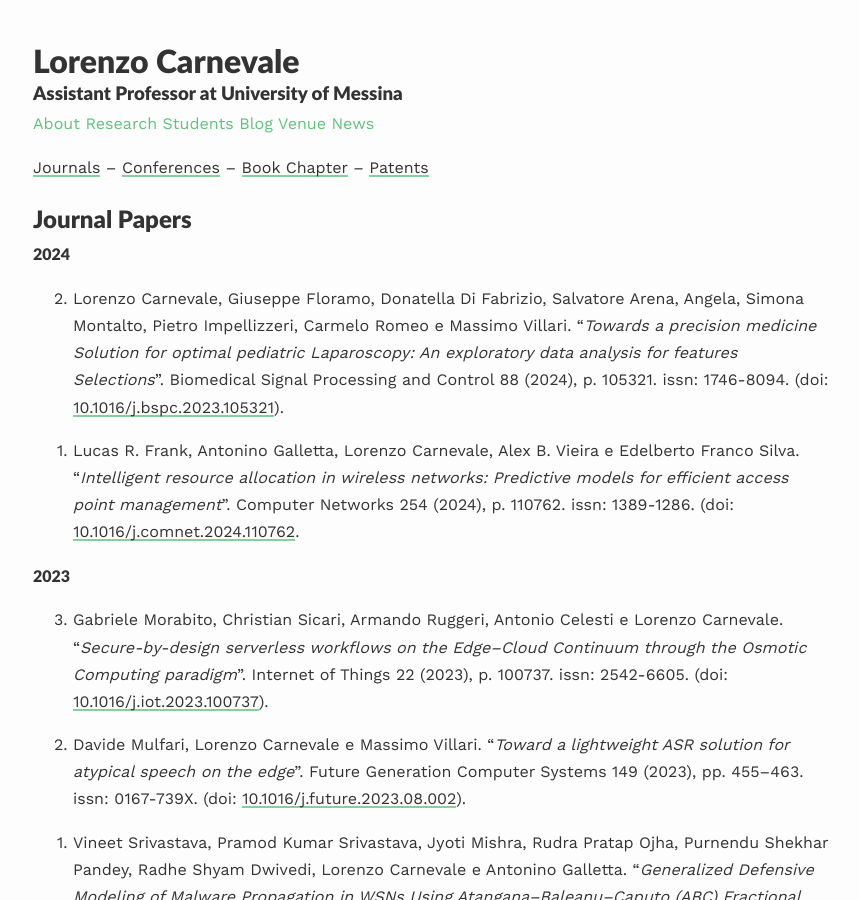
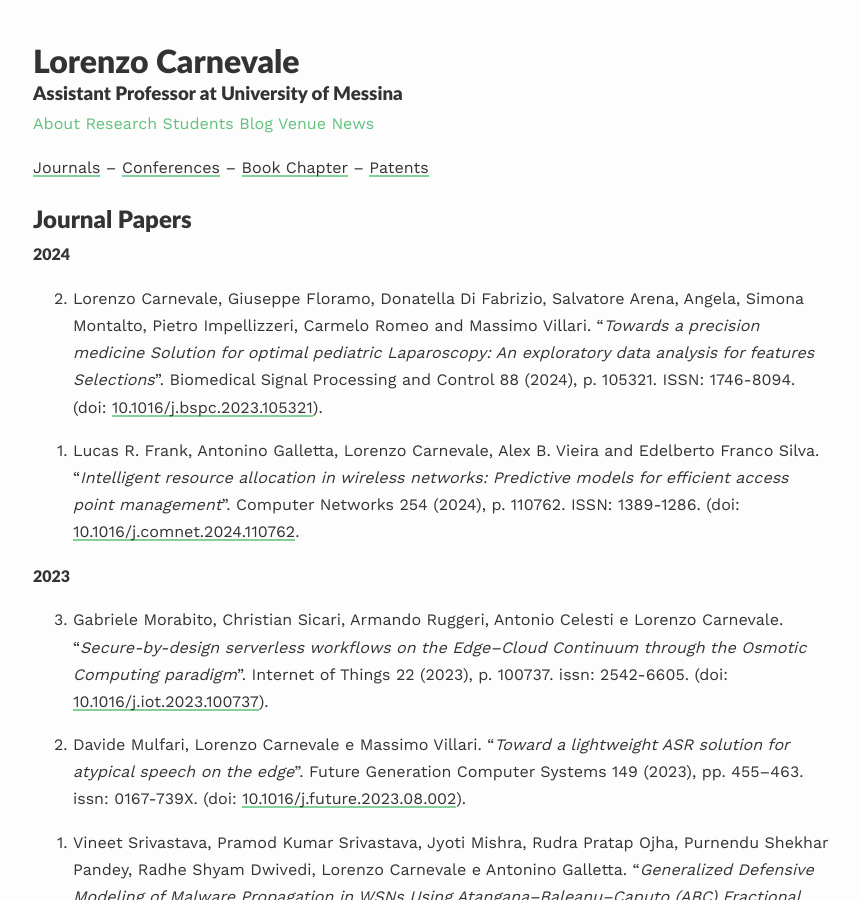
Before and after one commit to lcarnevale/lcarnevale.github.io, a Jekyll site: the page built from _pages/publications.md, in a window 1280 px wide and 900 px high. Shown: the whole window, without its empty margins (207-1066 px from the left). Built offline with Jekyll 4.4.1, drawn with Linux system fonts in a browser that asks for light colours; nearby versions of some CDN libraries; some web fonts are replaced.

Commit message:
fix existing publications typos

```diff
--- a/_pages/publications.md
+++ b/_pages/publications.md
@@ -10,10 +10,9 @@ published: true
 ## <a name="journals"></a>Journal Papers
 
 #### 2024
-0. Lorenzo Carnevale, Giuseppe Floramo, Donatella Di Fabrizio, Salvatore Arena, Angela, Simona Montalto, Pietro Impellizzeri, Carmelo Romeo e Massimo Villari. "*Towards a precision medicine Solution for optimal pediatric Laparoscopy: An exploratory data analysis for features Selections*". Biomedical Signal Processing and Control 88 (2024), p. 105321.
-issn: 1746-8094. (doi: [10.1016/j.bspc.2023.105321](https://doi.org/10.1016/j.bspc.2023.105321)).
+0. Lorenzo Carnevale, Giuseppe Floramo, Donatella Di Fabrizio, Salvatore Arena, Angela, Simona Montalto, Pietro Impellizzeri, Carmelo Romeo and Massimo Villari. "*Towards a precision medicine Solution for optimal pediatric Laparoscopy: An exploratory data analysis for features Selections*". Biomedical Signal Processing and Control 88 (2024), p. 105321. ISSN: 1746-8094. (doi: [10.1016/j.bspc.2023.105321](https://doi.org/10.1016/j.bspc.2023.105321)).
 
-0. Lucas R. Frank, Antonino Galletta, Lorenzo Carnevale, Alex B. Vieira e Edelberto Franco Silva. "*Intelligent resource allocation in wireless networks: Predictive models for efficient access point management*". Computer Networks 254 (2024), p. 110762. issn: 1389-1286. (doi: [10.1016/j.comnet.2024.110762](https://doi.org/10.1016/j.comnet.2024.110762).
+0. Lucas R. Frank, Antonino Galletta, Lorenzo Carnevale, Alex B. Vieira and Edelberto Franco Silva. "*Intelligent resource allocation in wireless networks: Predictive models for efficient access point management*". Computer Networks 254 (2024), p. 110762. ISSN: 1389-1286. (doi: [10.1016/j.comnet.2024.110762](https://doi.org/10.1016/j.comnet.2024.110762).
 {: reversed="reversed"}
 
 #### 2023
```
